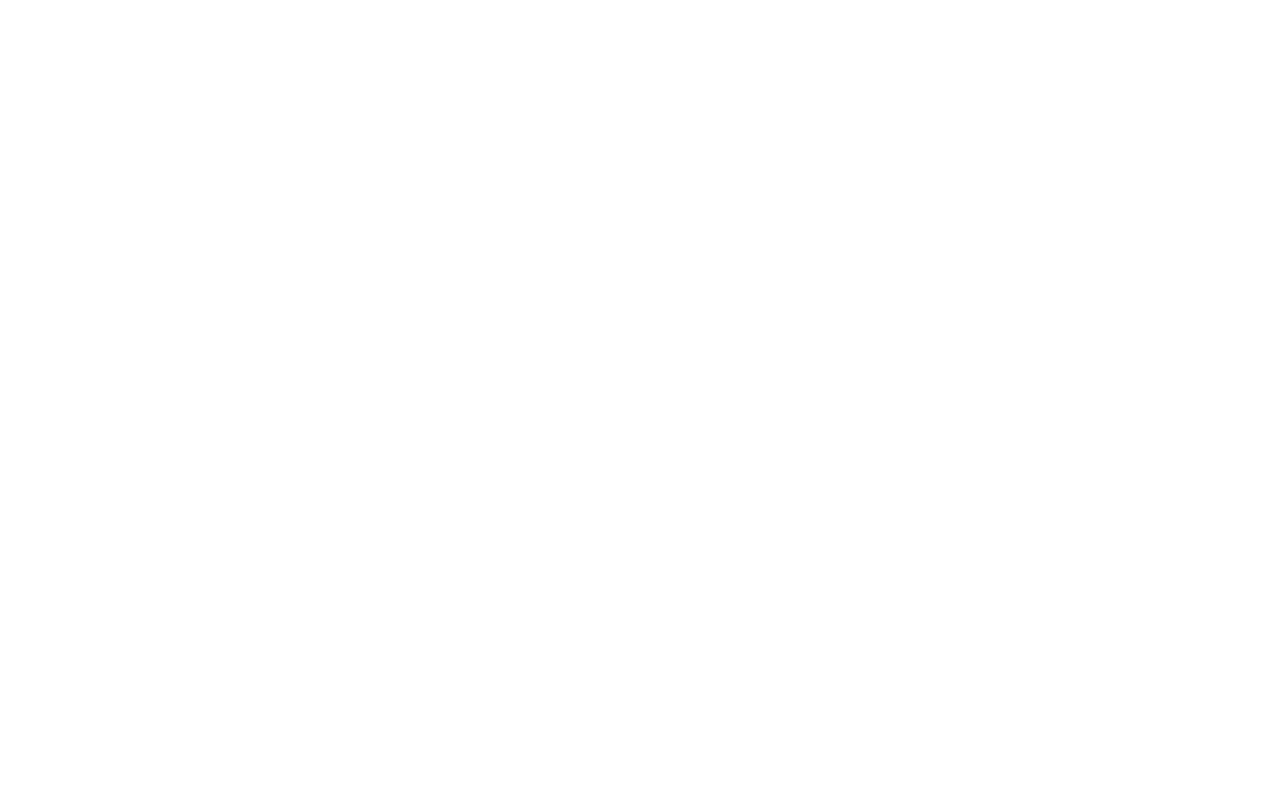
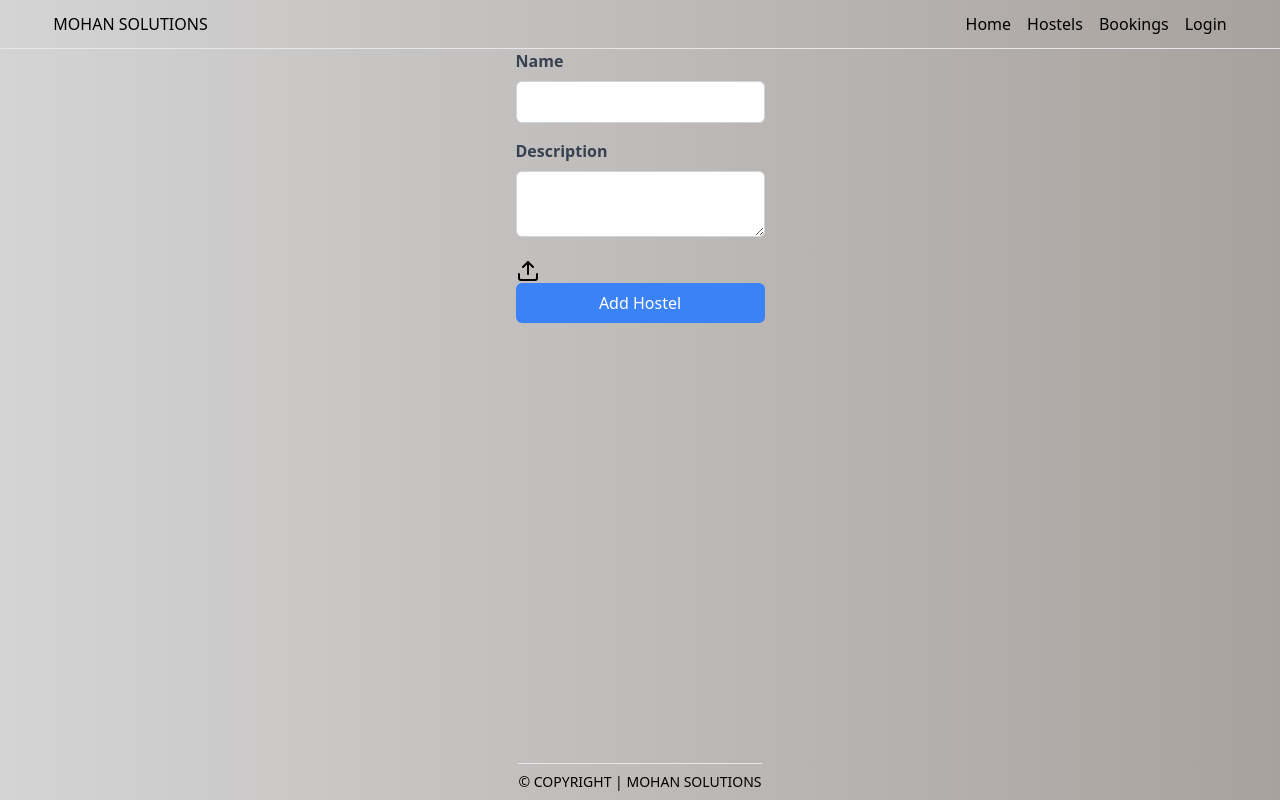
Before and after one commit to nabindhami14/hostel_booking, a React (Vite) app: page /admin/new-hostel in a window 1280 px wide. Before the commit this address had no page. Built offline with nearby package versions, Linux system fonts and the light colour scheme.

Commit message:
todo: images dropzone

```diff
--- a/package.json
+++ b/package.json
@@ -18,6 +18,7 @@
     "lucide-react": "^0.394.0",
     "react": "^18.2.0",
     "react-dom": "^18.2.0",
+    "react-dropzone": "^14.2.3",
     "react-hook-form": "^7.52.0",
     "react-leaflet": "^4.2.1",
     "react-leaflet-cluster": "^2.1.0",
--- a/src/App.jsx
+++ b/src/App.jsx
@@ -10,6 +10,7 @@
 
 import RegisterPage from "./pages/auth/register-page";
 import LoginPage from "./pages/auth/login-page";
+import NewHostel from "./pages/admin/new-hostel";
 
 function App() {
   return (
@@ -28,6 +29,9 @@
             <Route path="" element={<Hostels />} />
             <Route path=":hostel" element={<Hostel />} />
           </Route>
+          <Route path="/admin">
+            <Route path="new-hostel" element={<NewHostel />} />
+          </Route>
         </Route>
       </Routes>
     </main>
--- /dev/null
+++ b/src/pages/admin/new-hostel.jsx
@@ -0,0 +1,84 @@
+import { Upload } from "lucide-react";
+import { useState, useCallback } from "react";
+import { useDropzone } from "react-dropzone";
+
+const NewHostel = () => {
+  const [name, setName] = useState("");
+  const [description, setDescription] = useState("");
+  const [selectedImages, setSelectedImages] = useState([]);
+
+  const onDrop = useCallback((acceptedFiles) => {
+    acceptedFiles.forEach((file) => {
+      setSelectedImages((prevState) => [...prevState, file]);
+    });
+  }, []);
+
+  const { getRootProps, getInputProps } = useDropzone({ onDrop });
+
+  const handleSubmit = (event) => {
+    event.preventDefault();
+    const hostelData = {
+      name: name,
+      description,
+      selectedImages,
+    };
+    console.log(hostelData);
+    // Here you can add code to submit this data to a server or API
+  };
+
+  return (
+    <div>
+      <form onSubmit={handleSubmit}>
+        <div className="mb-4">
+          <label className="block text-gray-700 font-semibold mb-2">Name</label>
+          <input
+            type="text"
+            value={name}
+            onChange={(e) => setName(e.target.value)}
+            required
+            className="w-full p-2 border border-gray-300 rounded-md focus:outline-none focus:border-blue-500"
+          />
+        </div>
+        <div className="mb-4">
+          <label className="block text-gray-700 font-semibold mb-2">
+            Description
+          </label>
+          <textarea
+            value={description}
+            onChange={(e) => setDescription(e.target.value)}
+            required
+            className="w-full p-2 border border-gray-300 rounded-md focus:outline-none focus:border-blue-500"
+          />
+        </div>
+
+        <div>
+          <div {...getRootProps()}>
+            <input {...getInputProps()} />
+
+            <Upload className="w-6 h-6" />
+          </div>
+
+          <div className="w-full grid grid-cols-4 gap-4">
+            {selectedImages.length > 0 &&
+              selectedImages.map((image, index) => (
+                <img
+                  src={`${URL.createObjectURL(image)}`}
+                  key={index}
+                  alt=""
+                  className="w-64 h-64 rounded-md"
+                />
+              ))}
+          </div>
+        </div>
+        <button
+          type="submit"
+          className="w-full bg-blue-500 text-white py-2 rounded-md hover:bg-blue-600"
+        >
+          Add Hostel
+        </button>
+      </form>
+    </div>
+  );
+};
+
+export default NewHostel;
```
Also changed, not shown: 1 other file (tests, documents, lock files or other folders).
